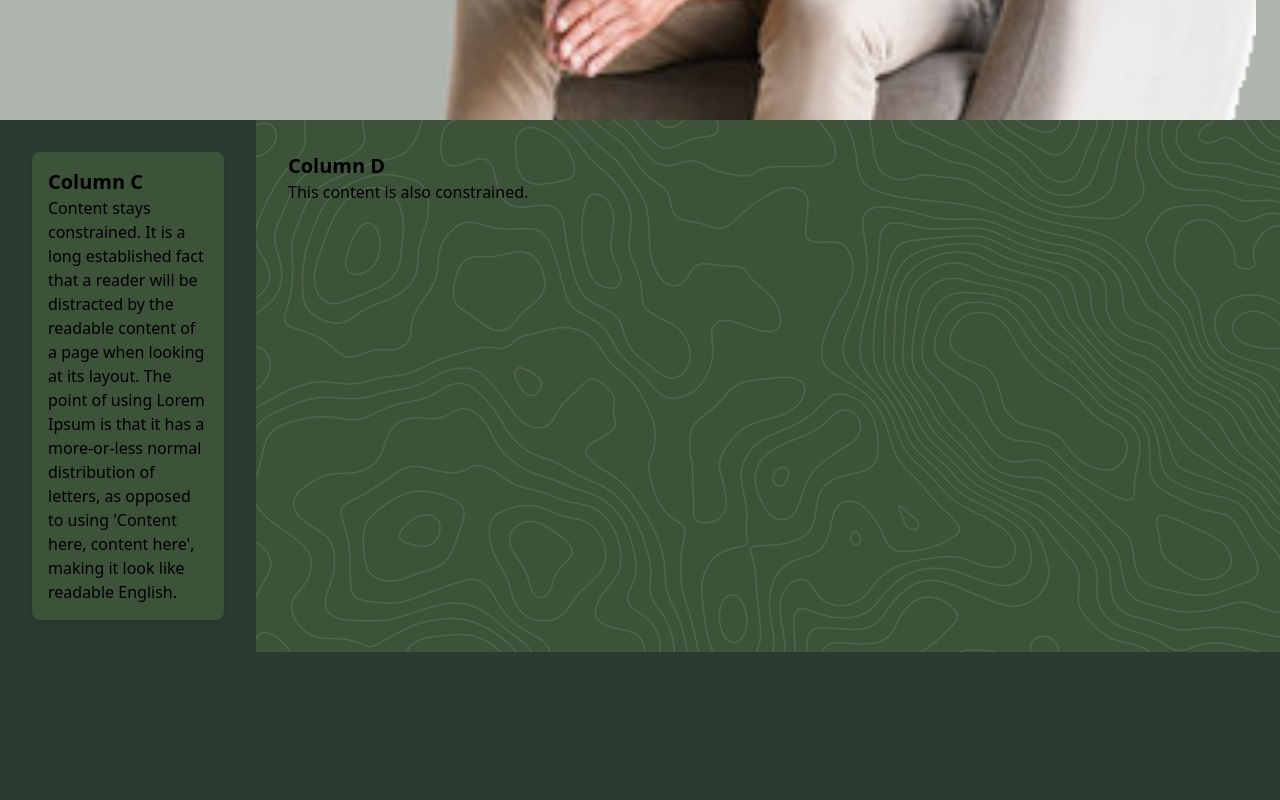
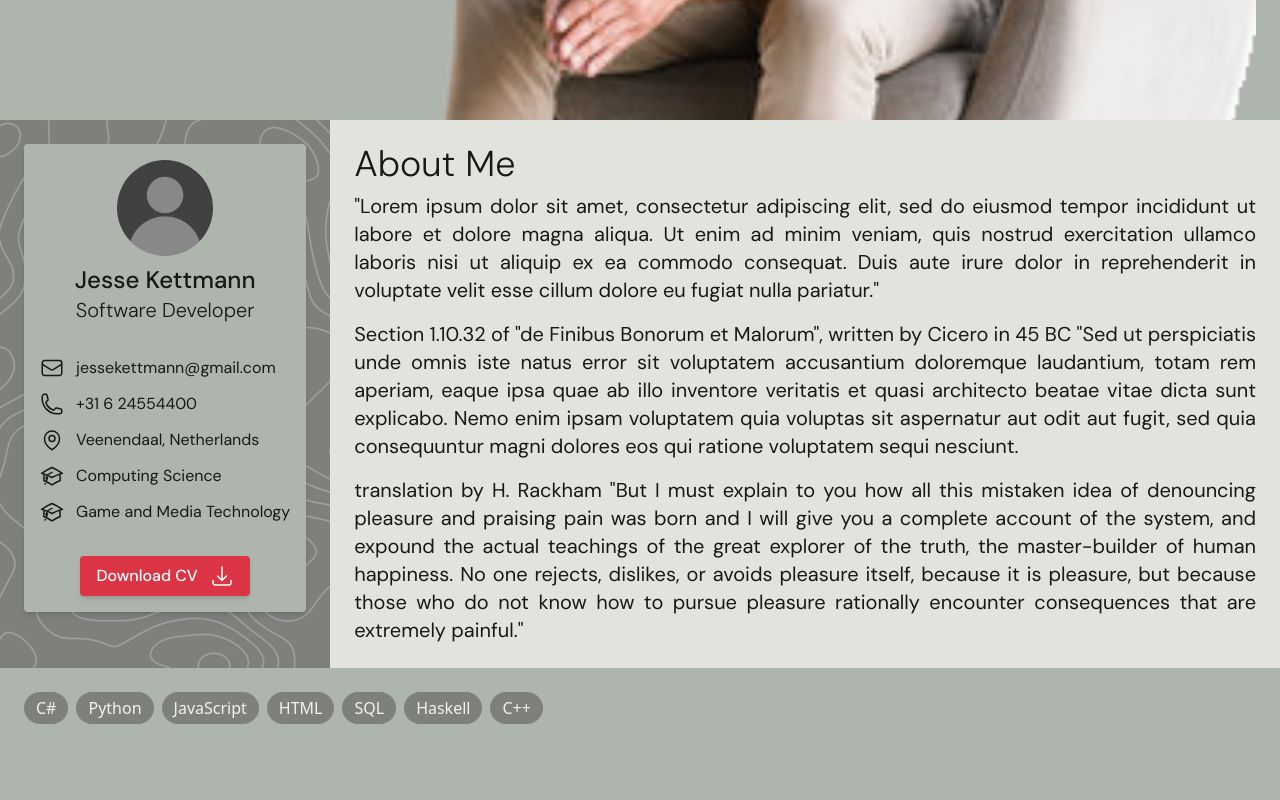
Before and after one commit to JesseKettmann/jessekettmann.github.io, a React (Vite) app: page / in a window 1280 px wide. Shown: the part 680-1480 px from the top of the page. Built offline with nearby package versions, Linux system fonts and the light colour scheme; a web font is replaced by a local one.

Commit message:
completed about me section layout

```diff
--- a/package.json
+++ b/package.json
@@ -10,6 +10,7 @@
     "preview": "vite preview"
   },
   "dependencies": {
+    "@heroicons/react": "^2.2.0",
     "@tailwindcss/vite": "^4.1.18",
     "react": "^19.2.0",
     "react-dom": "^19.2.0"
--- a/src/App.tsx
+++ b/src/App.tsx
@@ -1,11 +1,13 @@
 import HeroSection from "./Components/HeroSection";
 import AboutMe from "./Components/AboutMe";
+import Skills from "./Components/Skills";
 
 function App() {
   return (
     <div className="w-full h-full flex flex-col bg-white">
       <HeroSection />
       <AboutMe />
+      <Skills />
     </div>
   );
 }
--- a/src/Components/AboutMe.tsx
+++ b/src/Components/AboutMe.tsx
@@ -1,49 +1,114 @@
 import contoursImage from "../assets/contours.png";
+import Badge from "./Badge";
+import {
+  EnvelopeIcon,
+  PhoneIcon,
+  MapPinIcon,
+  AcademicCapIcon,
+  ArrowDownTrayIcon,
+} from "@heroicons/react/24/outline";
 
 function AboutMe() {
   return (
-    <div className="w-full h-[800px] overflow-hidden bg-army-400">
-      <div className="relative w-full h-full overflow-hidden">
-        {/* A */}
-        <div className="relative mx-auto w-full">
-          {/* Full-bleed background layers */}
-          <div className="absolute inset-0 grid grid-cols-5 pointer-events-none">
-            {/* C background — white to the left edge */}
-            <div className="bg-army-400 col-span-1" />
+    <div className="w-full overflow-hidden bg-dull font-dm-sans relative">
+      {/* <img
+        src={contoursImage}
+        alt="Contour map"
+        className="
+                    absolute top-0 left-1/2 -translate-x-1/2
+                    h-full min-w-[2560px] opacity-60 object-cover
+                  "
+      /> */}
 
-            {/* D background — image to the right edge */}
-            <div className="col-span-4 bg-cover bg-center bg-army-500">
-              <div className="absolute top-0 h-full overflow-hidden">
+      {/* A — background split 50/50 */}
+      <div className="absolute inset-0 grid grid-cols-2">
+        <div className="bg-dull relative overflow-hidden">
           <img
             src={contoursImage}
-                  className="opacity-10 min-w-640"
             alt="Contour map"
+            className="
+                    absolute top-0 left-0 -translate-x-0
+                    min-w-[2560px] opacity-25 object-cover
+                  "
           />
         </div>
-            </div>
+        <div className="bg-bright-400" />
       </div>
 
-          {/* B — constrained content */}
-          <div className="relative mx-auto max-w-460 grid grid-cols-5">
+      {/* B — owns layout */}
+      <div className="relative mx-auto max-w-400 grid grid-cols-[auto_1fr]">
         {/* C content */}
-            <div className="col-span-1 p-8 bg-army-400">
-              <div className="bg-army-500 shadow-md p-4 rounded-lg">
-                <h2 className="text-xl font-bold">Column C</h2>
-                <p>
-                  Content stays constrained. It is a long established fact that
-                  a reader will be distracted by the readable content of a page
-                  when looking at its layout. The point of using Lorem Ipsum is
-                  that it has a more-or-less normal distribution of letters, as
-                  opposed to using 'Content here, content here', making it look
-                  like readable English.
-                </p>
+        <div className="relative z-10 p-6 text-dark">
+          <div className="bg-background-mint shadow-md p-4 rounded flex flex-col items-center">
+            <img
+              className="h-24 w-24 rounded-full object-cover aspect-square mb-2"
+              src="/src/assets/profile-picture.png"
+              alt="Profile picture"
+            />
+            <h2 className="text-2xl font-medium">Jesse Kettmann</h2>
+            <h2 className="text-xl font-light mb-8">Software Developer</h2>
+            <ul className="list-none space-y-3 w-full">
+              <li className="flex items-center gap-3">
+                <EnvelopeIcon className="size-6" />
+                jessekettmann@gmail.com
+              </li>
+              <li className="flex items-center gap-3">
+                <PhoneIcon className="size-6" />
+                +31 6 24554400
+              </li>
+              <li className="flex items-center gap-3">
+                <MapPinIcon className="size-6" />
+                Veenendaal, Netherlands
+              </li>
+              <li className="flex items-center gap-3">
+                <AcademicCapIcon className="size-6" />
+                Computing Science
+              </li>
+              <li className="flex items-center gap-3">
+                <AcademicCapIcon className="size-6" />
+                Game and Media Technology
+              </li>
+            </ul>
+            <button className="bg-accent hover:bg-accent-highlight hover:cursor-pointer text-white font-medium py-2 px-4 flex items-center mt-8 gap-3 rounded shadow-md transition duration-200">
+              Download CV
+              <ArrowDownTrayIcon className="size-6" />
+            </button>
           </div>
         </div>
 
         {/* D content */}
-            <div className="col-span-4 p-8">
-              <h2 className="text-xl font-bold">Column D</h2>
-              <p>This content is also constrained.</p>
+        <div className="flex flex-col justify-between z-10 p-6 text-dark bg-bright-400">
+          <div>
+            <h2 className="text-4xl font-light mb-2">About Me</h2>
+            <div className="space-y-4">
+              <p className="text-xl text-justify">
+                "Lorem ipsum dolor sit amet, consectetur adipiscing elit, sed do
+                eiusmod tempor incididunt ut labore et dolore magna aliqua. Ut
+                enim ad minim veniam, quis nostrud exercitation ullamco laboris
+                nisi ut aliquip ex ea commodo consequat. Duis aute irure dolor
+                in reprehenderit in voluptate velit esse cillum dolore eu fugiat
+                nulla pariatur."
+              </p>
+              <p className="text-xl text-justify">
+                Section 1.10.32 of "de Finibus Bonorum et Malorum", written by
+                Cicero in 45 BC "Sed ut perspiciatis unde omnis iste natus error
+                sit voluptatem accusantium doloremque laudantium, totam rem
+                aperiam, eaque ipsa quae ab illo inventore veritatis et quasi
+                architecto beatae vitae dicta sunt explicabo. Nemo enim ipsam
+                voluptatem quia voluptas sit aspernatur aut odit aut fugit, sed
+                quia consequuntur magni dolores eos qui ratione voluptatem sequi
+                nesciunt.
+              </p>
+              <p className="text-xl text-justify">
+                translation by H. Rackham "But I must explain to you how all
+                this mistaken idea of denouncing pleasure and praising pain was
+                born and I will give you a complete account of the system, and
+                expound the actual teachings of the great explorer of the truth,
+                the master-builder of human happiness. No one rejects, dislikes,
+                or avoids pleasure itself, because it is pleasure, but because
+                those who do not know how to pursue pleasure rationally
+                encounter consequences that are extremely painful."
+              </p>
             </div>
           </div>
         </div>
--- /dev/null
+++ b/src/Components/Badge.tsx
@@ -0,0 +1,20 @@
+import type { ReactNode } from "react";
+import type { HTMLAttributes } from "react";
+
+interface Props extends HTMLAttributes<HTMLDivElement> {
+  children: ReactNode;
+}
+
+const Badge = ({ children, className }: Props) => {
+  return (
+    <div
+      className={`rounded-full px-3 p-2 leading-none flex items-center ${
+        className ?? ""
+      }`}
+    >
+      {children}
+    </div>
+  );
+};
+
+export default Badge;
--- /dev/null
+++ b/src/Components/Skills.tsx
@@ -0,0 +1,19 @@
+import Badge from "./Badge";
+
+function Skills() {
+  return (
+    <div className="w-full h-[800px] overflow-hidden bg-background-mint">
+      <div className="flex gap-2 m-6">
+        <Badge className="bg-dull text-bright-500">C#</Badge>
+        <Badge className="bg-dull text-bright-500">Python</Badge>
+        <Badge className="bg-dull text-bright-500">JavaScript</Badge>
+        <Badge className="bg-dull text-bright-500">HTML</Badge>
+        <Badge className="bg-dull text-bright-500">SQL</Badge>
+        <Badge className="bg-dull text-bright-500">Haskell</Badge>
+        <Badge className="bg-dull text-bright-500">C++</Badge>
+      </div>
+    </div>
+  );
+}
+
+export default Skills;
--- a/src/index.css
+++ b/src/index.css
@@ -16,6 +16,9 @@
   --color-bright-500: #f1f2ed;
   --color-bright-400: #e2e3dd;
   --color-dark: #161a14;
+  --color-dull: #7e807c;
+  --color-accent: #db3444;
+  --color-accent-highlight: #ec4e5d;
   --color-army-500: #3c5239;
   --color-army-400: #2a3c2f;
 }
```
Also changed, not shown: src/assets/profile-picture.png (added), 1 other file (tests, documents, lock files or other folders). Lines whose indentation alone changed are shown as unchanged.
